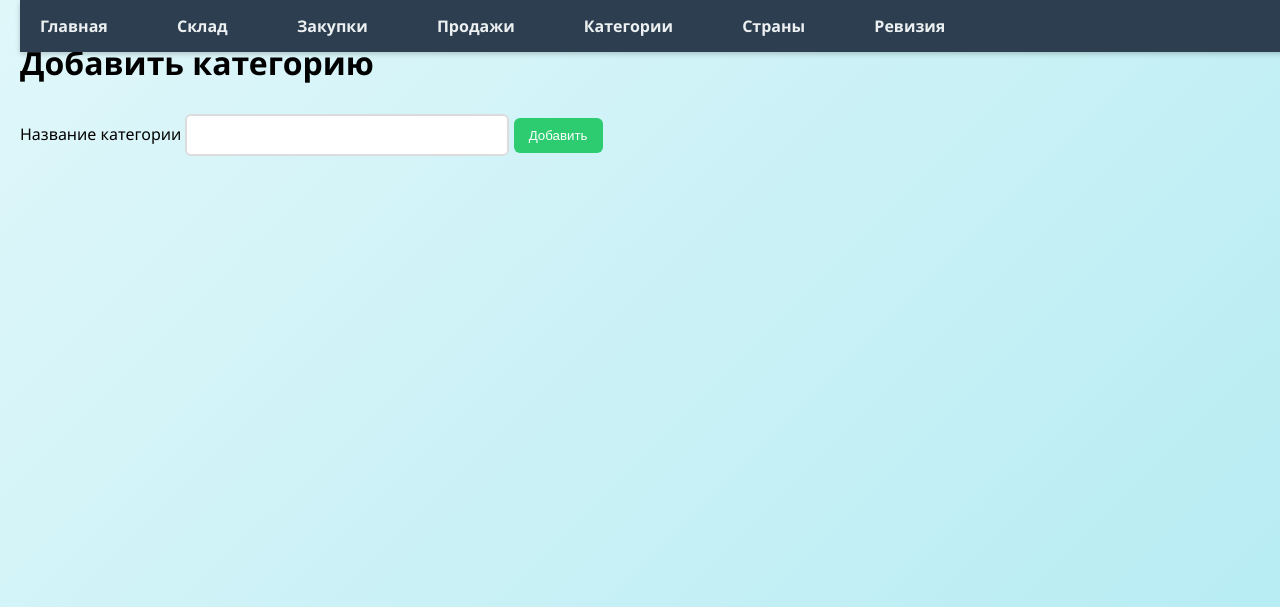
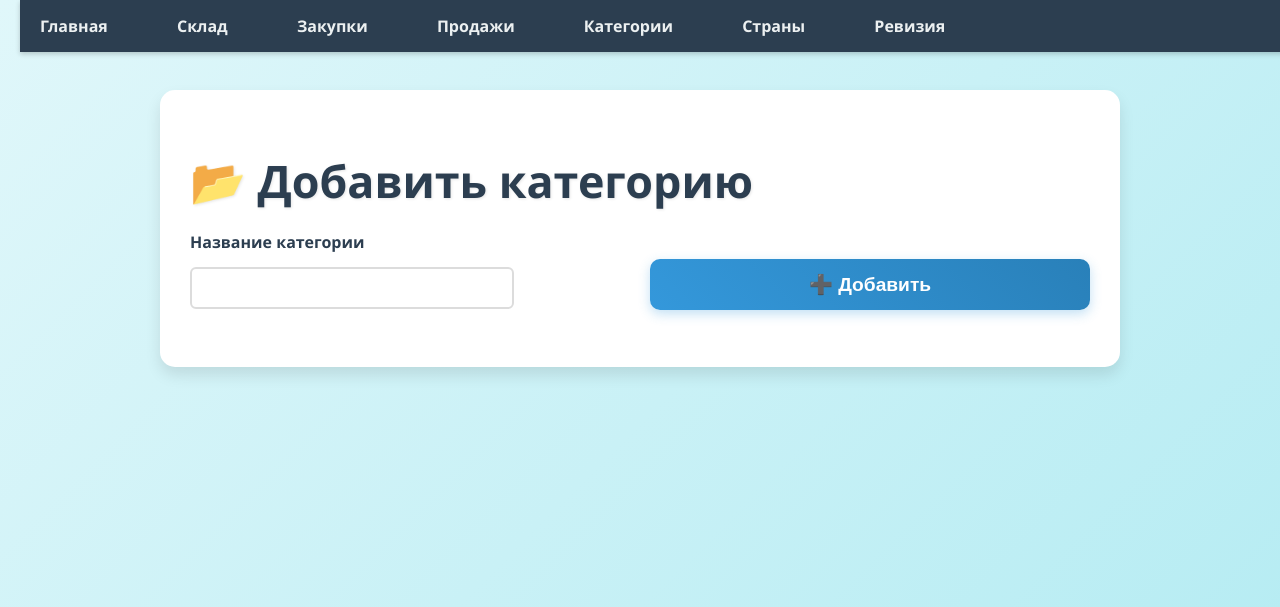
Before and after one commit to ishanov004/hello123, a Flask app: page /categories/add in a window 1280 px wide. Shown: the top 607 px of the page. Run offline with Flask 3, Linux system fonts and the light colour scheme.

Commit message:
Style add pages

```diff
--- a/templates/categories/add.html
+++ b/templates/categories/add.html
@@ -3,11 +3,18 @@
 {% block title %}Добавить категорию{% endblock %}
 
 {% block content %}
-<h1>Добавить категорию</h1>
+<div class="content-card">
+    <h1 class="welcome-title">📂 Добавить категорию</h1>
 
-<form method="POST">
-    <label for="name">Название категории</label>
-    <input type="text" id="name" name="name" required>
-    <button type="submit">Добавить</button>
-</form>
+    <form method="POST" class="form-grid">
+        <div class="form-group">
+            <label for="name">Название категории</label>
+            <input type="text" id="name" name="name" required>
+        </div>
+        <div class="form-group">
+            <label>&nbsp;</label>
+            <button type="submit" class="nav-button">➕ Добавить</button>
+        </div>
+    </form>
+</div>
 {% endblock %}
```
Also changed, not shown: templates/buy/add.html (+9 -7 lines), templates/sales/add.html (+5 -2 lines).
